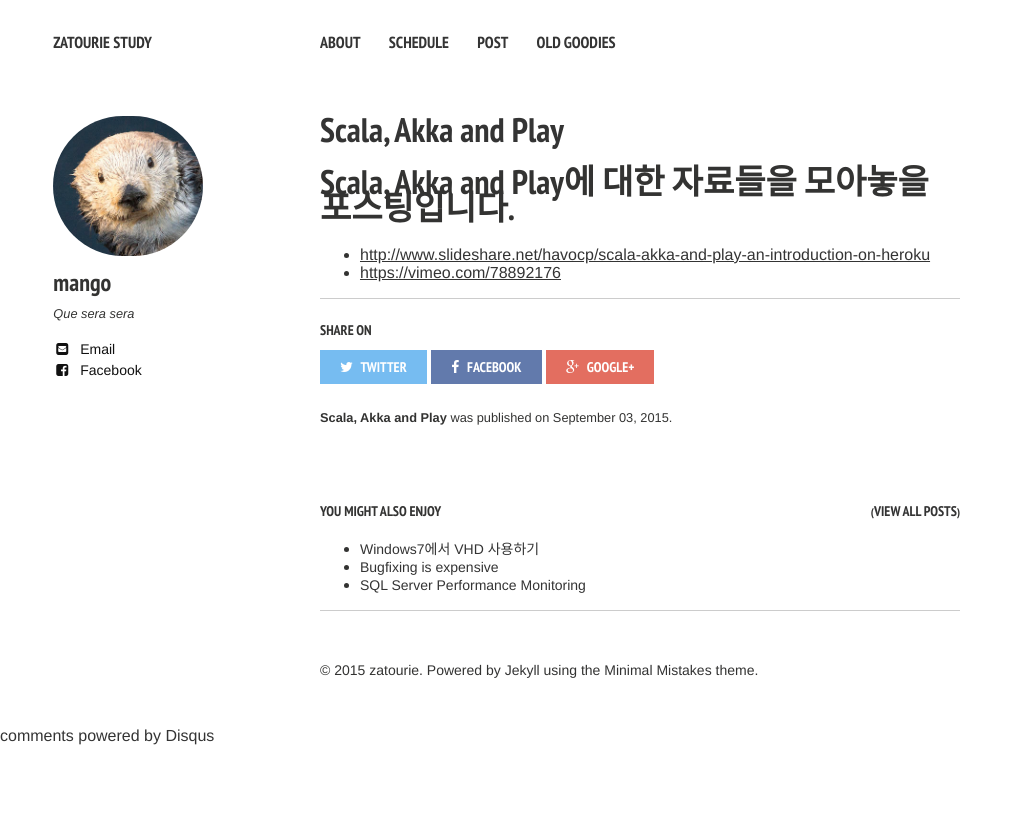
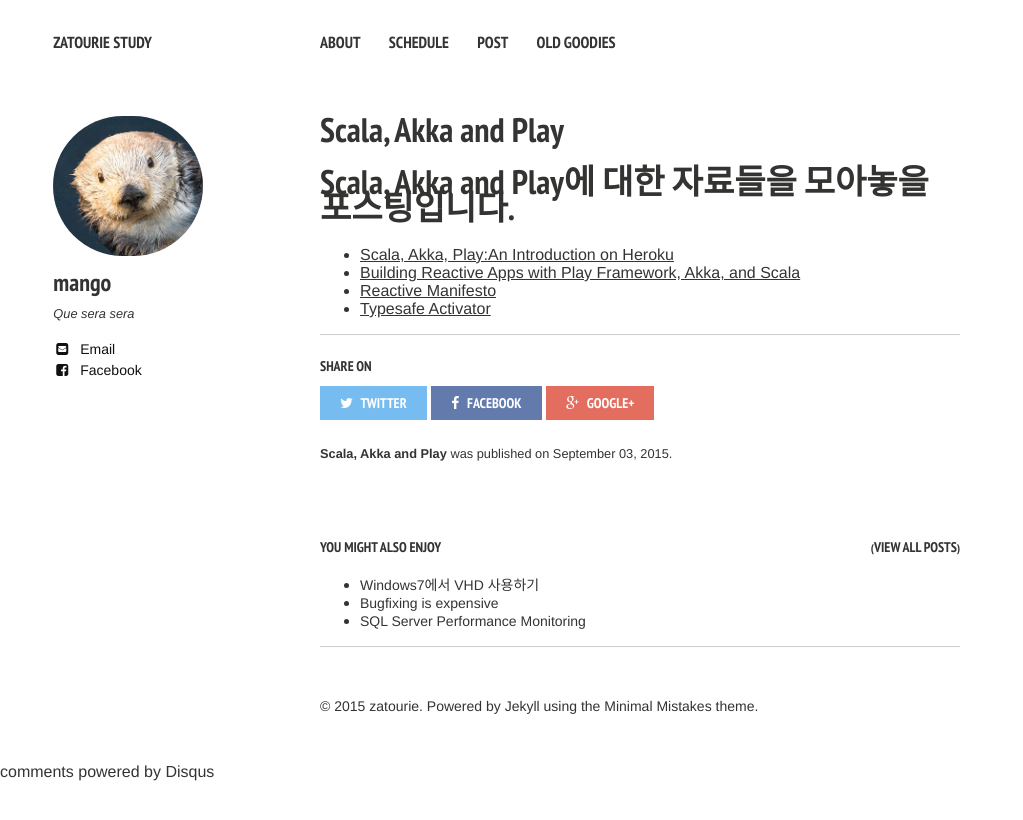
Before and after one commit to zatourie/zatourie.github.io, a Jekyll site: the page built from _posts/2015-09-03-Scala_Akka_Play.md, in a window 1280 px wide. Shown: the top 820 px of the page, without its empty margins (0-1023 px from the left). Built offline with Jekyll 4.4.1, drawn with Linux system fonts in a browser that asks for light colours; nearby versions of some CDN libraries; comment, search, counter and statistics services are not loaded.

Commit message:
Add some contents

```diff
--- a/_posts/2015-09-03-Scala_Akka_Play.md
+++ b/_posts/2015-09-03-Scala_Akka_Play.md
@@ -14,5 +14,9 @@
 
 # Scala, Akka and Play에 대한 자료들을 모아놓을 포스팅입니다.
 
-* <http://www.slideshare.net/havocp/scala-akka-and-play-an-introduction-on-heroku>
-* <https://vimeo.com/78892176>
+
+
+* [Scala, Akka, Play:An Introduction on Heroku](http://www.slideshare.net/havocp/scala-akka-and-play-an-introduction-on-heroku)
+* [Building Reactive Apps with Play Framework, Akka, and Scala](https://vimeo.com/78892176)
+* [Reactive Manifesto](http://www.reactivemanifesto.org/)
+* [Typesafe Activator](https://www.typesafe.com/activator/download)
```
